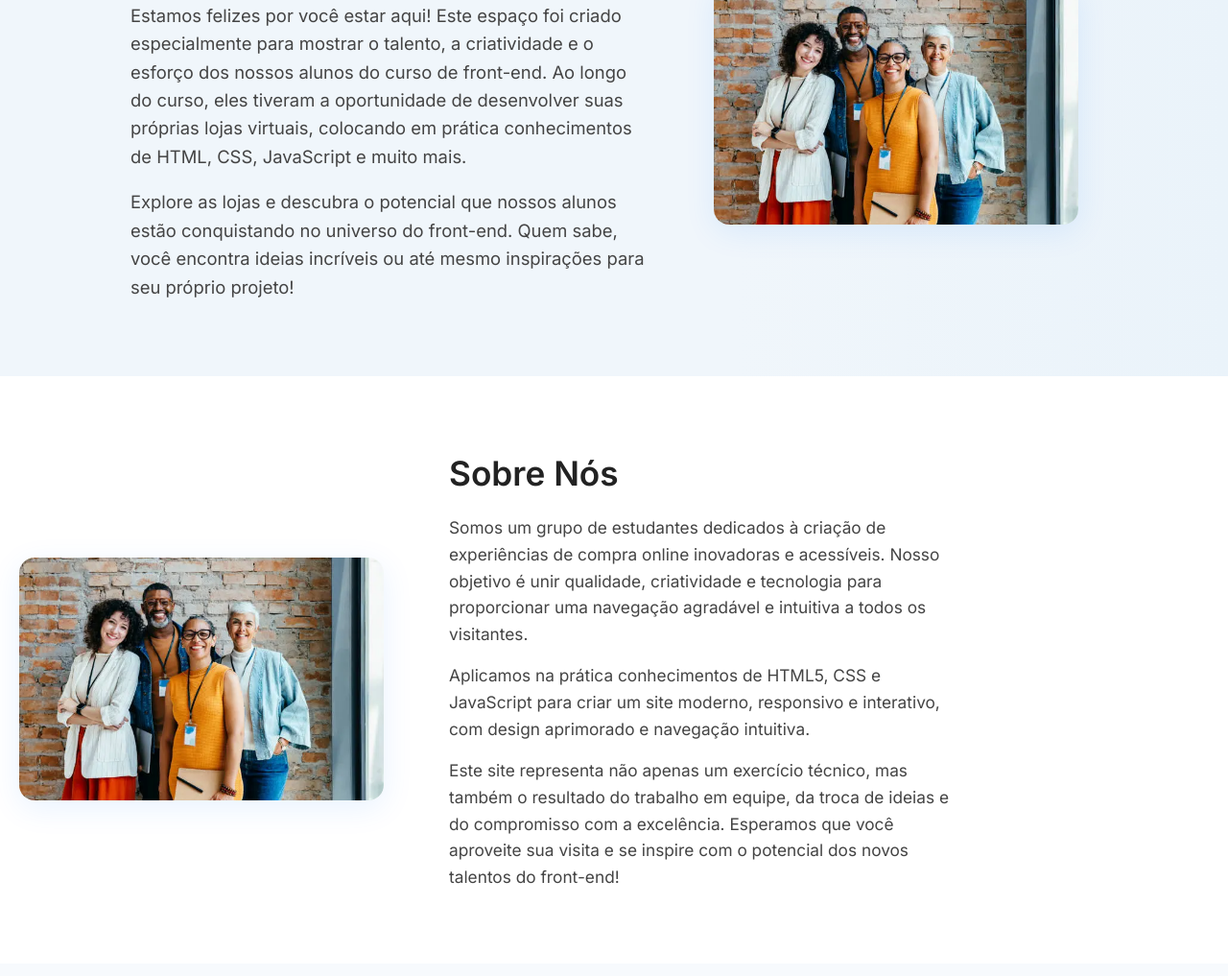
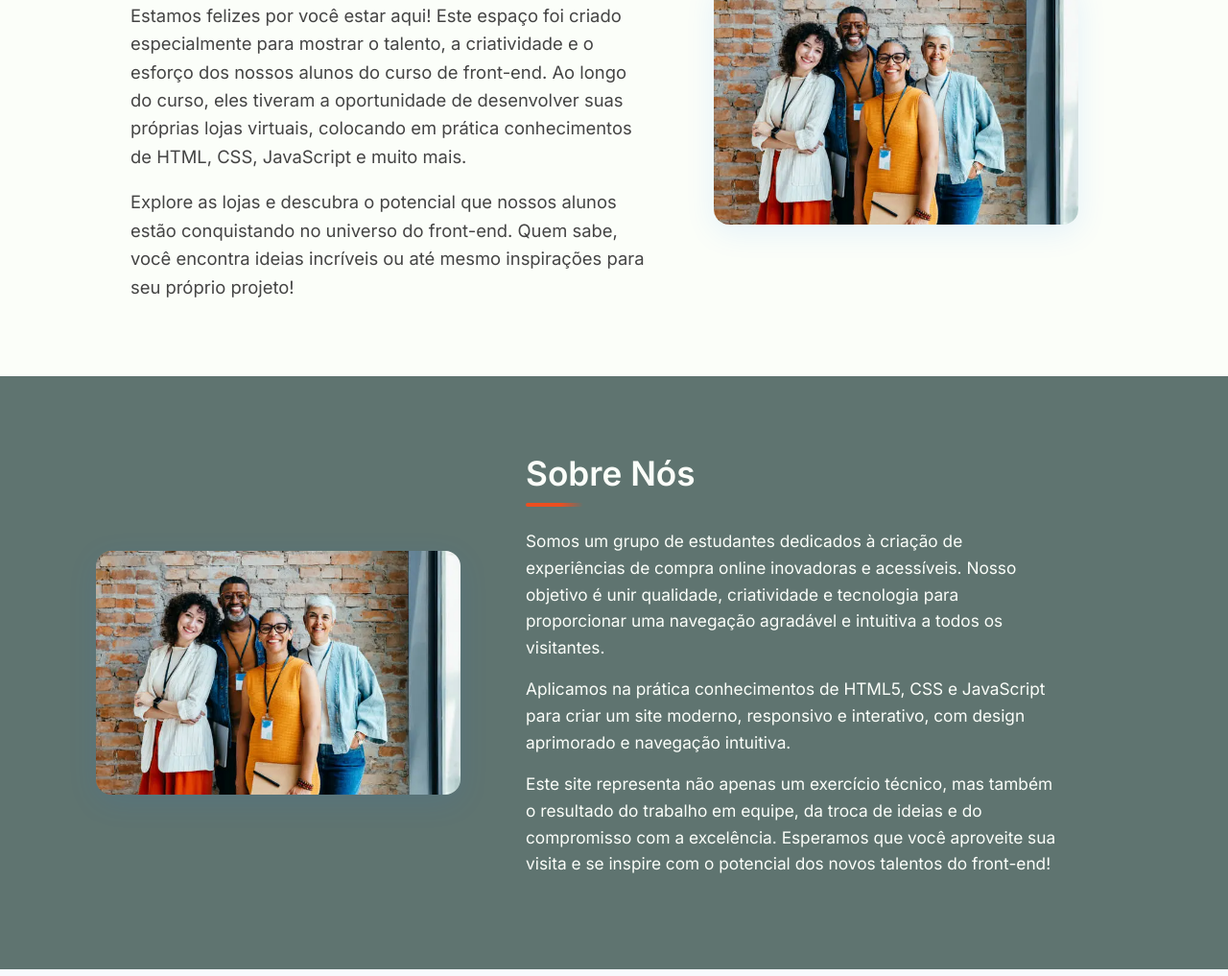
Before and after one commit to gabrielrochass/caminhos-digitais-2025-01, a plain HTML site: page inicio.html in a window 1280 px wide. Shown: the part 283-1300 px from the top of the page at 96% size. Drawn offline with Linux system fonts and the light colour scheme.

Commit message:
fix: sobre e bem vindo ok

```diff
--- a/style.css
+++ b/style.css
@@ -6,7 +6,7 @@
 
 body {
   font-family: 'Inter', sans-serif;
-  background-color: #f9f9f9;
+  background-color: #fbfef9;
 }
 
 /* Navbar */
@@ -123,7 +123,7 @@ body {
 
 /* Hero */
 .hero {
-  background: #f0f6fb;
+  background: #fbfef9;
   padding: 80px 0;
 }
 
@@ -172,7 +172,7 @@ body {
 
 /* Sobre */
 .sobre {
-  padding: 80px 0;
+  padding: 10px 0;
   background: #fff;
 }
 
@@ -451,7 +451,7 @@ footer {
   flex-wrap: wrap;
   align-items: center;
   justify-content: center;
-  background: linear-gradient(90deg, #f0f6fb 60%, #eaf3fa 100%);
+  background: #fbfef9;
   padding: 80px 0 60px 0;
   gap: 48px;
 }
@@ -499,9 +499,8 @@ footer {
   flex-wrap: wrap;
   align-items: center;
   gap: 48px;
-  background: #fff;
-  padding: 80px 0 60px 0;
-}
+  background: #5F7470;
+  padding: 80px 0 80px 80px;}
 
 .about__image {
   flex: 1 1 320px;
@@ -521,20 +520,30 @@ footer {
 
 .about__content {
   flex: 1 1 380px;
-  max-width: 540px;
+  max-width: 560px;
 }
-
 .about__title {
   font-size: 2.2rem;
-  color: #222;
+  color: #FBFEF9;
   font-weight: 700;
   margin-bottom: 22px;
   line-height: 1.2;
+  position: relative;
+}
+
+.about__title::after {
+  content: "";
+  display: block;
+  width: 60px;
+  height: 4px;
+  background: linear-gradient(90deg, #ec4e20 60%, #5F7470 100%);
+  border-radius: 2px;
+  margin-top: 10px;
 }
 
 .about__description {
   font-size: 1.08rem;
-  color: #444;
+  color: #FBFEF9;
   margin-bottom: 16px;
   line-height: 1.6;
 }
```
